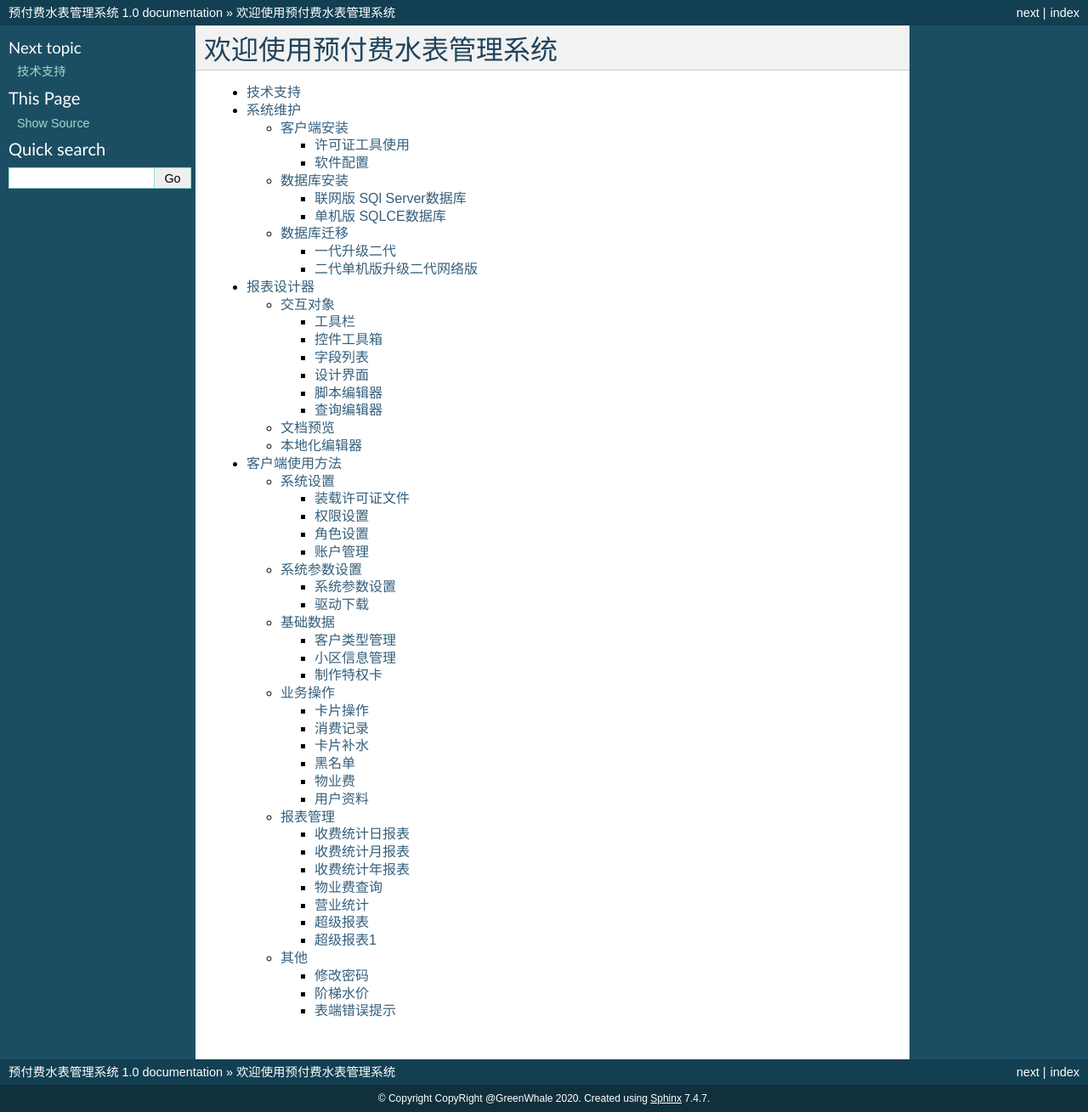
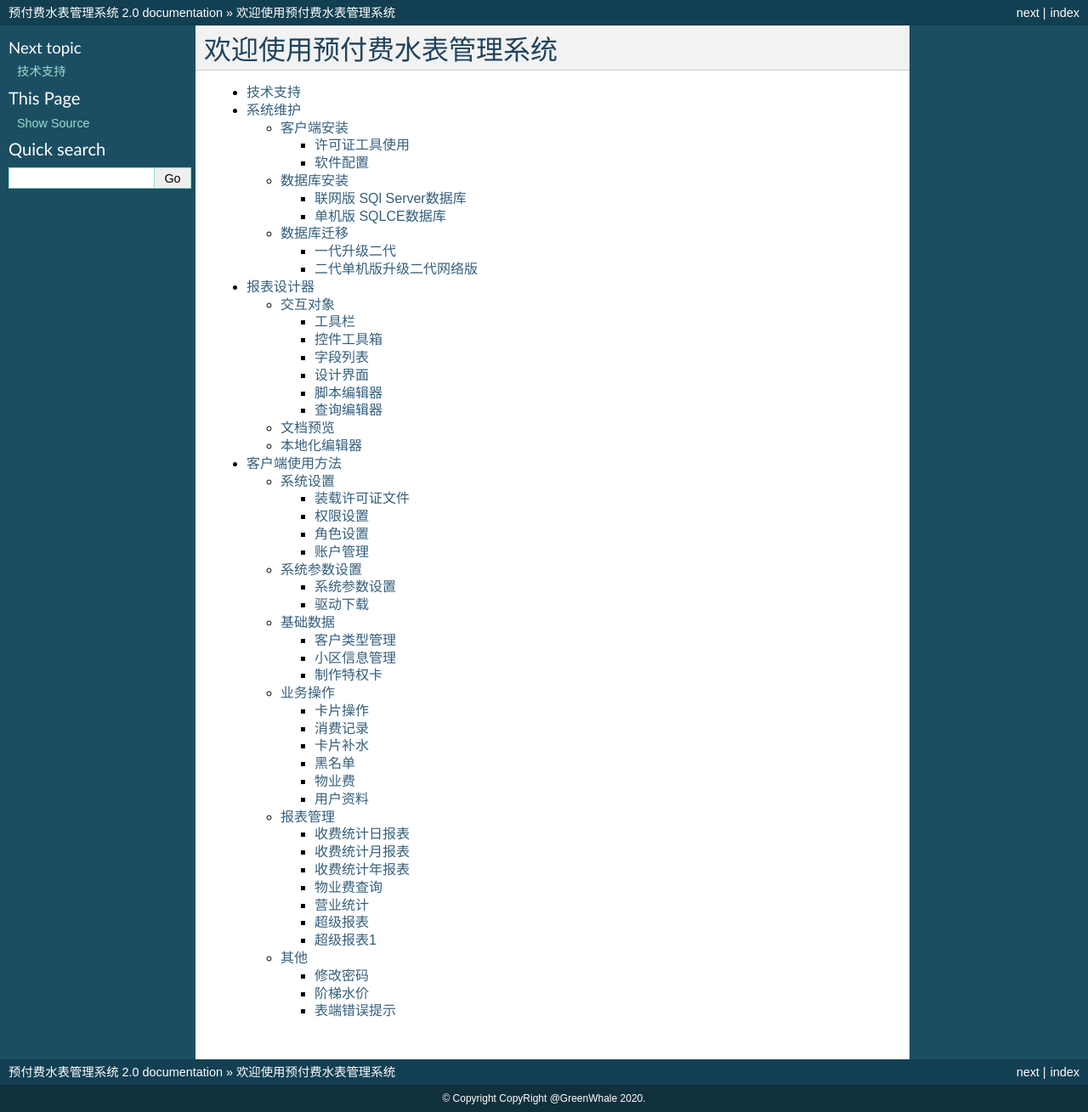
Before and after one commit to Witchie/Doc-PrepaidWaterMeterSystem, a Sphinx documentation site: the page built from docs/index.rst, in a window 1280 px wide. Shown: the whole page at 85% size. Built offline with Sphinx 7.4.7, drawn with Linux system fonts in a browser that asks for light colours.

Commit message:
修改了版本信息

```diff
--- a/docs/conf.py
+++ b/docs/conf.py
@@ -51,9 +51,9 @@ copyright = u'CopyRight @GreenWhale 2020'
 # built documents.
 #
 # The short X.Y version.
-version = '1.0'
+version = '2.0'
 # The full version, including alpha/beta/rc tags.
-release = '1.0'
+release = '2.0'
 
 # The language for content autogenerated by Sphinx. Refer to documentation
 # for a list of supported languages.
@@ -82,7 +82,7 @@ exclude_patterns = ['_build']
 
 # If true, sectionauthor and moduleauthor directives will be shown in the
 # output. They are ignored by default.
-#show_authors = False
+show_authors = True
 
 # The name of the Pygments (syntax highlighting) style to use.
 pygments_style = 'sphinx'
@@ -162,7 +162,7 @@ html_static_path = ['_static']
 #html_show_sourcelink = True
 
 # If true, "Created using Sphinx" is shown in the HTML footer. Default is True.
-#html_show_sphinx = True
+html_show_sphinx = False
 
 # If true, "(C) Copyright ..." is shown in the HTML footer. Default is True.
 #html_show_copyright = True
```
